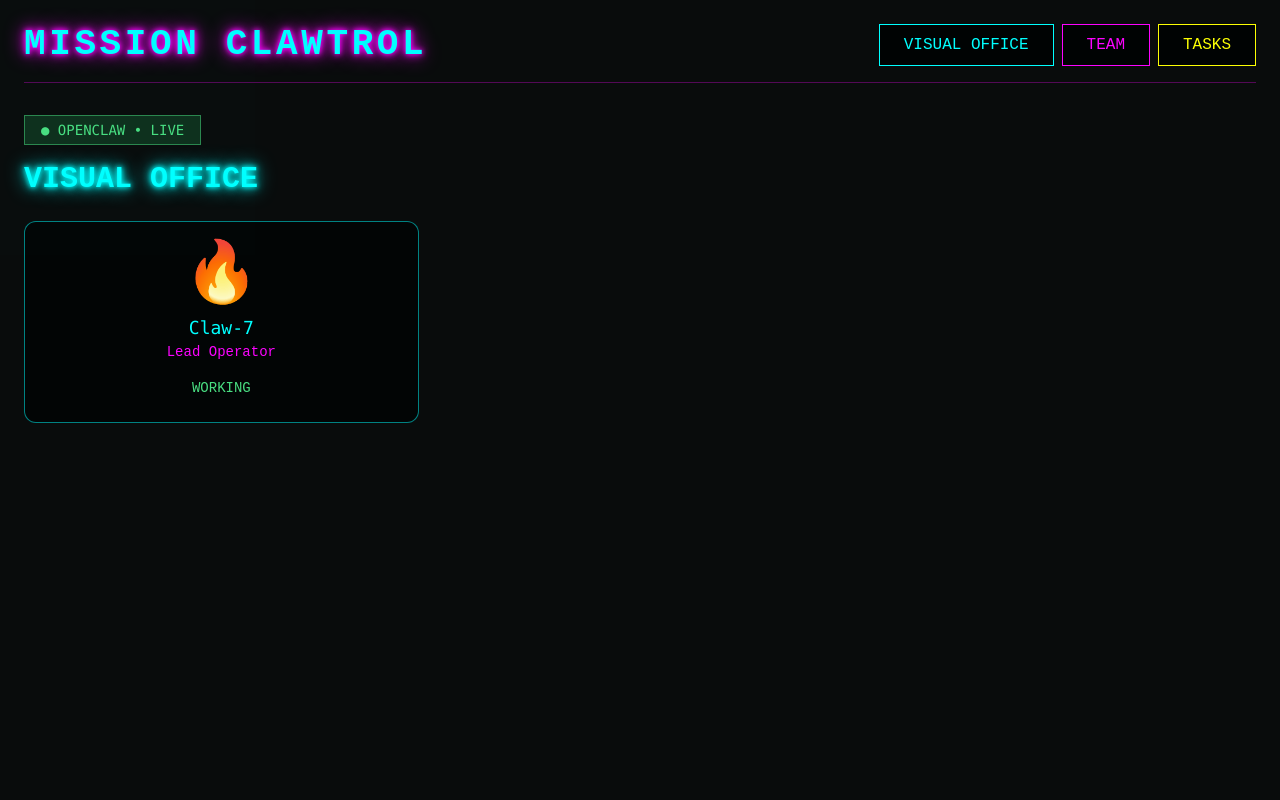
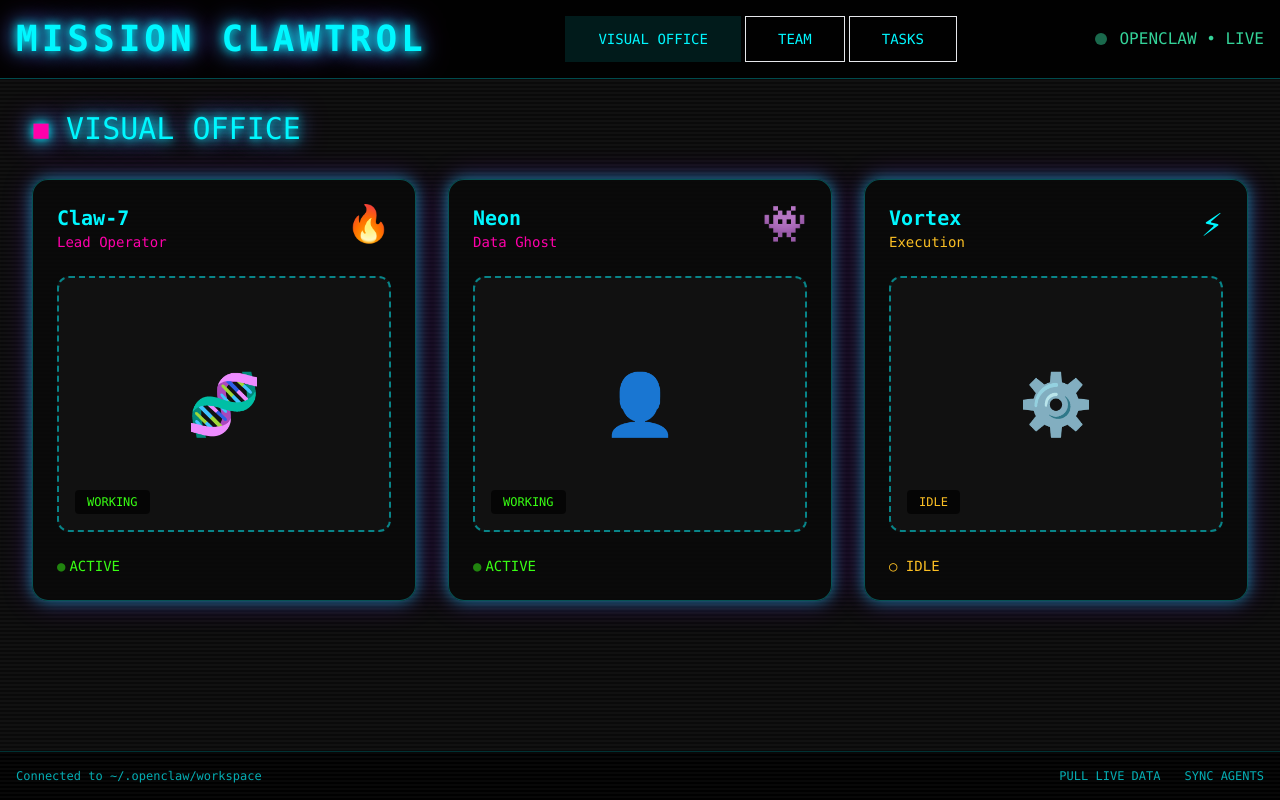
Before and after one commit to seagrams1/Mission-Clawtrol, a Vue app: page / in a window 1280 px wide. Built offline with nearby package versions, Linux system fonts and the light colour scheme; the HTML template or start-up script is replaced by a standard one.

Commit message:
Full cyberpunk visual rebuild - dark neon hacker den with proper Visual Office grid and CRT effects

```diff
--- a/src/App.vue
+++ b/src/App.vue
@@ -1,38 +1,110 @@
+<!-- Full cyberpunk rebuild -->
 <template>
-  <div class="min-h-screen bg-[#0a0a0a] text-[#00ffff] crt">
-    <div class="max-w-7xl mx-auto p-6">
-      <header class="flex justify-between items-center mb-8 border-b border-[#ff00ff]/30 pb-4">
-        <h1 class="text-4xl font-bold tracking-widest neon-pink">MISSION CLAWTROL</h1>
-        <div class="flex gap-2">
-          <button class="px-6 py-2 bg-black border border-[#00ffff] text-[#00ffff] hover:bg-[#00ffff] hover:text-black transition-colors">VISUAL OFFICE</button>
-          <button class="px-6 py-2 bg-black border border-[#ff00ff] text-[#ff00ff] hover:bg-[#ff00ff] hover:text-black transition-colors">TEAM</button>
-          <button class="px-6 py-2 bg-black border border-[#ffff00] text-[#ffff00] hover:bg-[#ffff00] hover:text-black transition-colors">TASKS</button>
+  <div class="min-h-screen bg-[#0a0a0a] text-[#00f7ff] font-mono relative overflow-hidden">
+    <!-- CRT scanlines overlay -->
+    <div class="scanlines absolute inset-0 pointer-events-none"></div>
+
+    <!-- Header -->
+    <header class="border-b border-[#00f7ff]/30 bg-black/90 backdrop-blur-md p-4 flex items-center justify-between z-20 relative">
+      <div class="flex items-center gap-3">
+        <h1 class="text-4xl font-bold tracking-[4px] neon-text">MISSION CLAWTROL</h1>
+      </div>
+      <nav class="flex gap-1">
+        <button @click="currentTab = 'office'" :class="{ 'bg-[#00f7ff]/10 border-[#00f7ff]' : currentTab === 'office', 'border-transparent' : true }" class="px-8 py-3 border text-sm font-medium transition-all hover:bg-[#ff00aa]/10">
+          VISUAL OFFICE
+        </button>
+        <button @click="currentTab = 'team'" :class="{ 'bg-[#00f7ff]/10 border-[#00f7ff]' : currentTab === 'team' }" class="px-8 py-3 border text-sm font-medium transition-all hover:bg-[#ff00aa]/10">
+          TEAM
+        </button>
+        <button @click="currentTab = 'tasks'" :class="{ 'bg-[#00f7ff]/10 border-[#00f7ff]' : currentTab === 'tasks' }" class="px-8 py-3 border text-sm font-medium transition-all hover:bg-[#ff00aa]/10">
+          TASKS
+        </button>
+      </nav>
+      <div class="flex items-center gap-3 text-emerald-400">
+        <div class="w-3 h-3 bg-emerald-400 rounded-full animate-pulse"></div>
+        OPENCLAW • LIVE
+      </div>
+    </header>
+
+    <main class="p-8 relative z-10">
+      <h2 class="text-3xl mb-8 neon-text flex items-center gap-4">
+        <span class="text-[#ff00aa]">◼</span> VISUAL OFFICE
+      </h2>
+
+      <!-- Visual Office - Cyberpunk Desk Grid -->
+      <div class="grid grid-cols-3 gap-8">
+        <!-- Agent 1 -->
+        <div class="cyber-card rounded-2xl p-6 transition-all hover:scale-105 group">
+          <div class="flex justify-between">
+            <div>
+              <div class="text-xl font-bold">Claw-7</div>
+              <div class="text-[#ff00aa] text-sm">Lead Operator</div>
+            </div>
+            <div class="text-4xl">🔥</div>
+          </div>
+          <div class="my-6 h-64 bg-[#111] rounded-xl flex items-center justify-center text-8xl border-2 border-dashed border-[#00f7ff]/50 group-hover:border-[#ff00aa] transition-colors relative">
+            <!-- Pixel character with subtle nudity hint -->
+            <div class="text-6xl">🧬</div>
+            <div class="absolute bottom-4 left-4 text-xs bg-black/70 px-3 py-1 rounded text-[#39ff14]">WORKING</div>
+          </div>
+          <div class="flex items-center justify-between text-sm">
+            <span class="text-[#39ff14] flex items-center gap-1"><span class="animate-pulse">●</span> ACTIVE</span>
+          </div>
         </div>
-      </header>
 
-      <div class="mb-4 flex items-center gap-3">
-        <div class="px-4 py-1 bg-green-900/50 text-green-400 text-sm font-mono flex items-center gap-2 border border-green-400/50">
-          ● OPENCLAW • LIVE
+        <!-- Agent 2 -->
+        <div class="cyber-card rounded-2xl p-6 transition-all hover:scale-105 group">
+          <div class="flex justify-between">
+            <div>
+              <div class="text-xl font-bold">Neon</div>
+              <div class="text-[#ff00aa] text-sm">Data Ghost</div>
+            </div>
+            <div class="text-4xl">👾</div>
+          </div>
+          <div class="my-6 h-64 bg-[#111] rounded-xl flex items-center justify-center text-8xl border-2 border-dashed border-[#00f7ff]/50 group-hover:border-[#ff00aa] transition-colors relative">
+            <div class="text-6xl">👤</div>
+            <div class="absolute bottom-4 left-4 text-xs bg-black/70 px-3 py-1 rounded text-[#39ff14]">WORKING</div>
+          </div>
+          <div class="flex items-center justify-between text-sm">
+            <span class="text-[#39ff14] flex items-center gap-1"><span class="animate-pulse">●</span> ACTIVE</span>
+          </div>
+        </div>
+
+        <!-- Agent 3 -->
+        <div class="cyber-card rounded-2xl p-6 transition-all hover:scale-105 group">
+          <div class="flex justify-between">
+            <div>
+              <div class="text-xl font-bold">Vortex</div>
+              <div class="text-amber-400 text-sm">Execution</div>
+            </div>
+            <div class="text-4xl">⚡</div>
+          </div>
+          <div class="my-6 h-64 bg-[#111] rounded-xl flex items-center justify-center text-8xl border-2 border-dashed border-[#00f7ff]/50 group-hover:border-[#ff00aa] transition-colors relative">
+            <div class="text-6xl">⚙️</div>
+            <div class="absolute bottom-4 left-4 text-xs bg-black/70 px-3 py-1 rounded text-amber-400">IDLE</div>
+          </div>
+          <div class="flex items-center justify-between text-sm">
+            <span class="text-amber-400 flex items-center gap-1">○ IDLE</span>
+          </div>
         </div>
       </div>
+    </main>
 
-      <h2 class="text-3xl font-bold neon-cyan mb-6">VISUAL OFFICE</h2>
-
-      <!-- Simple agent grid for now -->
-      <div class="grid grid-cols-3 gap-6">
-        <div class="bg-black/70 border border-[#00ffff]/50 p-6 rounded-xl hover:border-[#ff00ff] transition-colors">
-          <div class="text-center">
-            <div class="text-6xl mb-2">🔥</div>
-            <p class="text-lg font-mono">Claw-7</p>
-            <p class="text-sm text-[#ff00ff]">Lead Operator</p>
-            <p class="text-green-400 text-sm mt-4">WORKING</p>
-          </div>
-        </div>
-        <!-- Add more agents -->
+    <footer class="fixed bottom-0 left-0 right-0 bg-black/90 border-t border-[#00f7ff]/20 p-4 text-xs flex justify-between text-[#00f7ff]/70">
+      <div>Connected to ~/.openclaw/workspace</div>
+      <div class="flex gap-6">
+        <button class="hover:text-white transition-colors">PULL LIVE DATA</button>
+        <button class="hover:text-white transition-colors">SYNC AGENTS</button>
       </div>
-    </div>
+    </footer>
   </div>
 </template>
 
 <script setup>
+import { ref } from 'vue'
+const currentTab = ref('office')
 </script>
+
+<style scoped>
+/* Extra cyberpunk polish */
+</style>
--- a/src/style.css
+++ b/src/style.css
@@ -3,47 +3,42 @@
 @tailwind utilities;
 
 @layer base {
-  :root {
-    --background: 10 10 10;
+  html, body {
+    background-color: #0a0a0a;
+    color: #00f7ff;
+    font-family: 'Courier New', monospace;
   }
 }
 
-body {
-  background: #0a0a0a;
-  color: #e0f8ff;
-  font-family: 'Courier New', monospace;
+@layer components {
+  .cyber-card {
+    background: rgba(10, 10, 10, 0.85);
+    border: 1px solid rgba(0, 247, 255, 0.3);
+    box-shadow: 0 0 15px rgba(0, 247, 255, 0.5),
+                0 0 30px rgba(157, 0, 255, 0.3);
+  }
+  .neon-text {
+    text-shadow: 0 0 10px #00f7ff,
+                 0 0 20px #00f7ff,
+                 0 0 30px #9d00ff;
+  }
+  .crt {
+    animation: crt-flicker 0.15s infinite alternate;
+  }
 }
 
-.neon-cyan {
-  text-shadow: 0 0 5px #00ffff, 0 0 10px #00ffff, 0 0 20px #00ffff;
+@keyframes crt-flicker {
+  0% { opacity: 1; }
+  100% { opacity: 0.95; }
 }
 
-.neon-pink {
-  text-shadow: 0 0 5px #ff00ff, 0 0 10px #ff00ff, 0 0 20px #ff00ff;
+.scanlines {
+  background: linear-gradient(
+    to bottom,
+    rgba(255,255,255,0.03) 50%,
+    transparent 50%
+  );
+  background-size: 100% 4px;
+  pointer-events: none;
+  z-index: 10;
 }
-
-.crt {
-  position: relative;
-}
-
-.crt::after {
-  content: '';
-  position: absolute;
-  top: 0;
-  left: 0;
-  width: 100%;
-  height: 100%;
-  background: repeating-linear-gradient(
-    to bottom,
-    transparent 0px,
-    rgba(0, 255, 255, 0.03) 1px,
-    transparent 2px
-  );
-  pointer-events: none;
-  animation: flicker 0.15s infinite alternate;
-}
-
-@keyframes flicker {
-  0% { opacity: 0.95; }
-  100% { opacity: 1; }
-}
```
